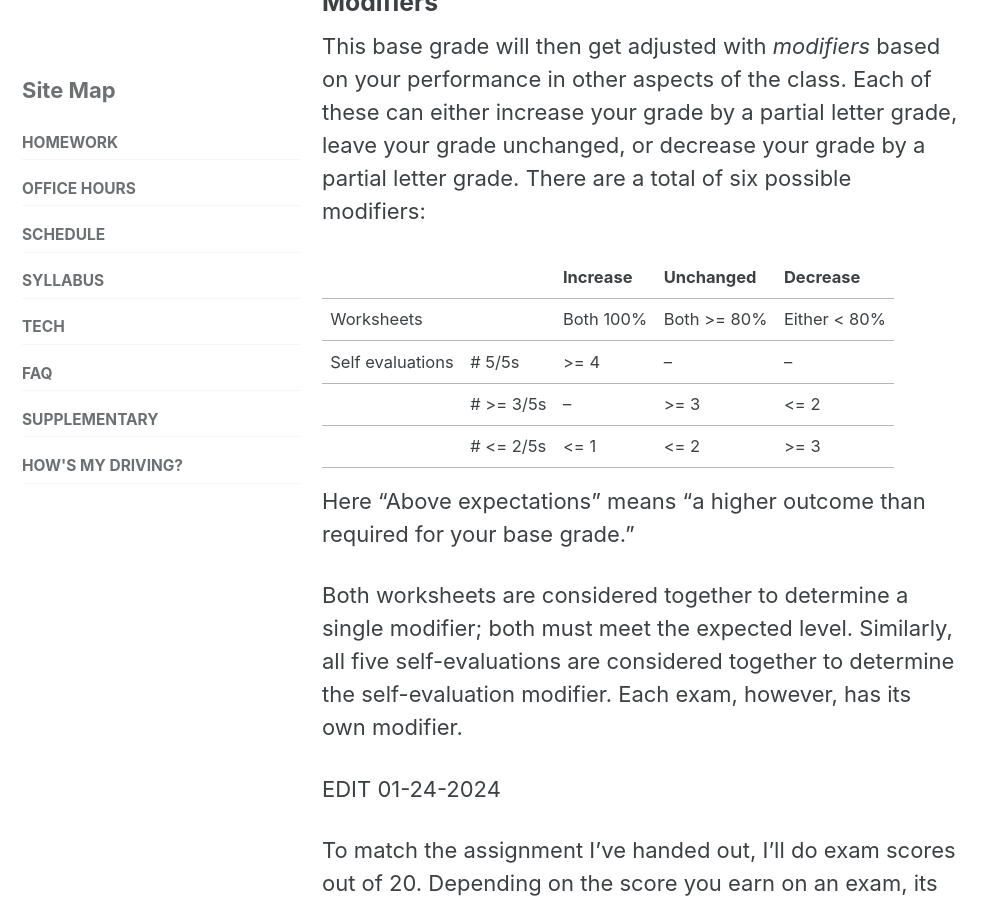
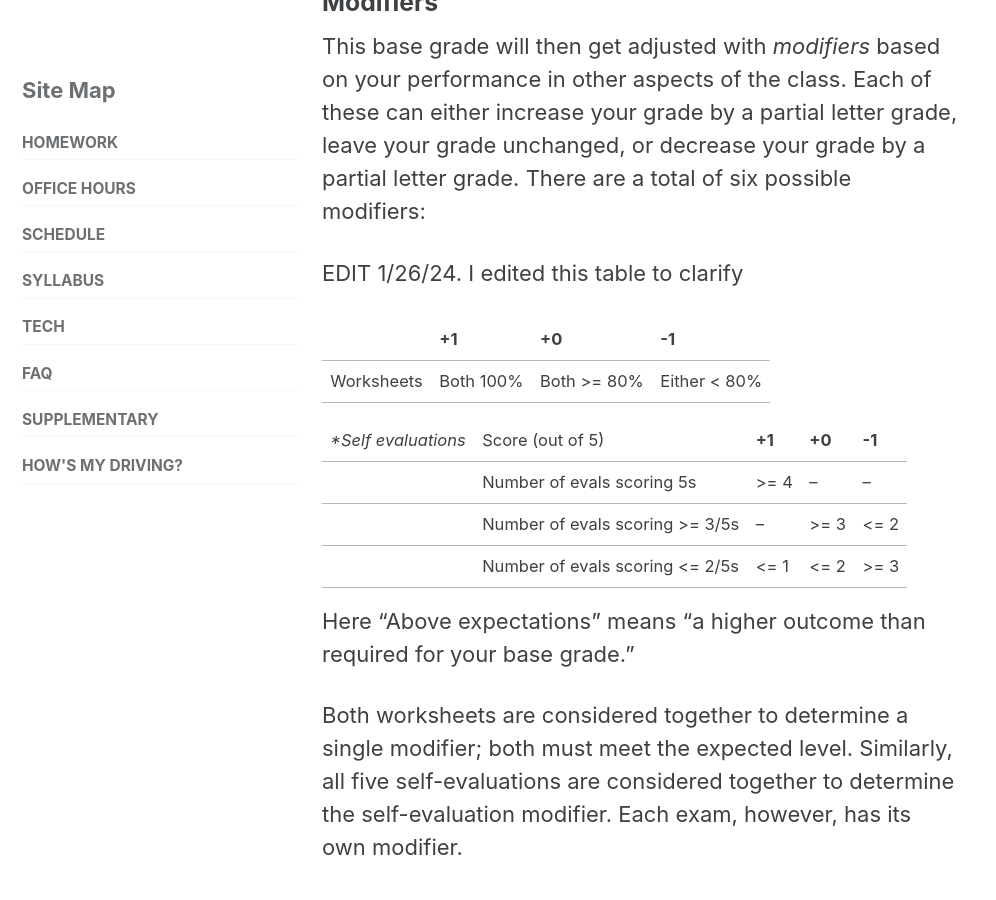
Before and after one commit to jasonhemann/24SP-CS2126, a Jekyll site: the page built from syllabus.md, in a window 1280 px wide and 900 px high, scrolled down 8046 px. Shown: the whole window, without its empty margins (0-996 px from the left). Built offline with Jekyll 4.4.1, drawn with Linux system fonts in a browser that asks for light colours; cached includes are drawn as plain includes.

Commit message:
Clarifying modifiers scores table

```diff
--- a/syllabus.md
+++ b/syllabus.md
@@ -231,11 +231,17 @@ increase your grade by a partial letter grade, leave your grade
 unchanged, or decrease your grade by a partial letter grade. There are
 a total of six possible modifiers:
 
-|                  |           | **Increase**           | **Unchanged**                | **Decrease**                 |
-| Worksheets       |           | Both 100%          | Both >= 80%              | Either < 80%             |
-| Self evaluations | # 5/5s    | >= 4               | --                       | --                       |
-|                  | # >= 3/5s | --                 | >= 3                     | <= 2                     |
-|                  | # <= 2/5s | <= 1               | <= 2                     | >= 3                     |
+EDIT 1/26/24. I edited this table to clarify
+
+|            | **+1**    | **+0**      | **-1**       |
+| Worksheets | Both 100% | Both >= 80% | Either < 80% |
+
+
+| **Self evaluations* | Score (out of 5)                | **+1** | **+0** | **-1** |
+|                     | Number of evals scoring 5s      | >= 4   | --     | --     |
+|                     | Number of evals scoring >= 3/5s | --     | >= 3   | <= 2   |
+|                     | Number of evals scoring <= 2/5s | <= 1   | <= 2   | >= 3   |
+
 
 Here "Above expectations" means "a higher outcome than required for
 your base grade."
```
